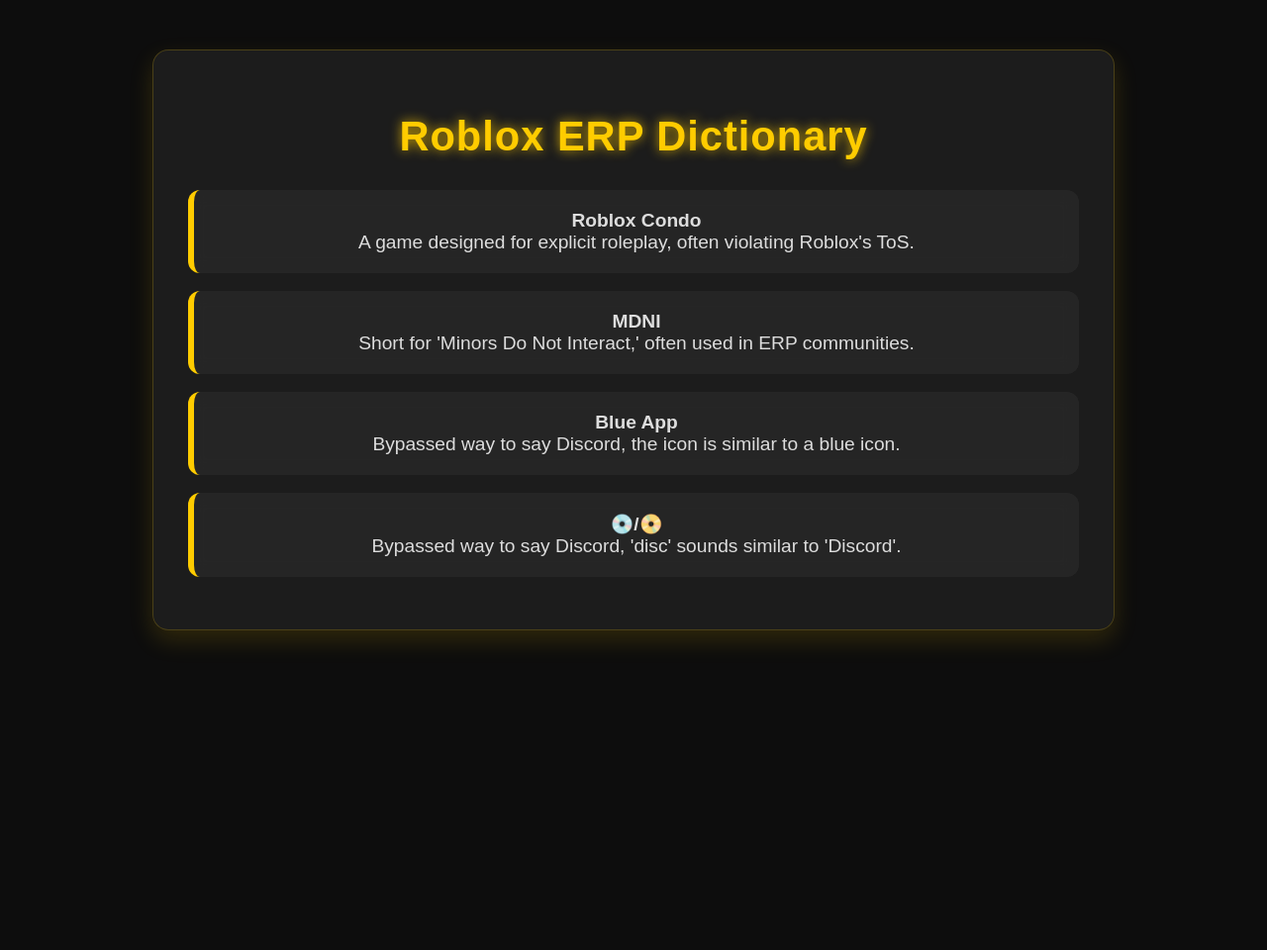
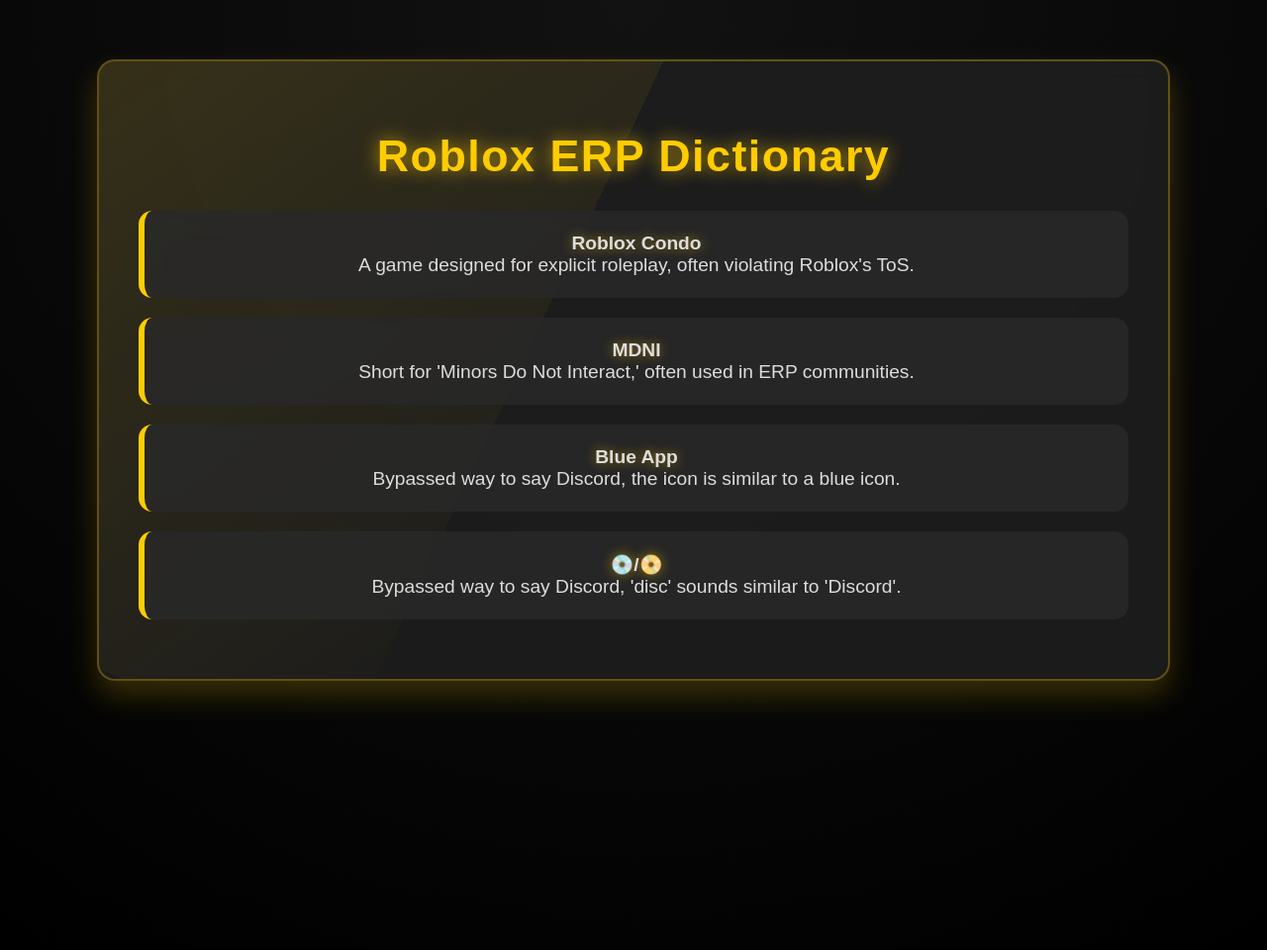
Before and after one commit to T-TGM/ERP-Definition, a Jekyll site: the page index.html, which Jekyll copies as it is, in a window 1280 px wide. Shown: the whole page at 99% size. Built offline with Jekyll 4.4.1, drawn with Linux system fonts in a browser that asks for light colours.

Commit message:
Update index.html

```diff
--- a/index.html
+++ b/index.html
@@ -5,65 +5,124 @@
     <meta name="viewport" content="width=device-width, initial-scale=1.0">
     <title>Roblox ERP Dictionary</title>
     <style>
-        /* General Page Styles */
+        /* General Page Styling */
         body {
-            font-family: 'Arial', sans-serif;
-            background-color: #0d0d0d;
+            font-family: 'Poppins', sans-serif;
+            background: radial-gradient(circle at top, #121212, #000000);
             color: #e0e0e0;
             display: flex;
             justify-content: center;
             align-items: flex-start;
             height: 100vh;
             margin: 0;
-            padding-top: 50px;
+            padding-top: 60px;
+            overflow: hidden;
+            cursor: none;
+        }
+
+        /* Floating Light Effect */
+        body::before {
+            content: "";
+            position: absolute;
+            width: 300px;
+            height: 300px;
+            background: radial-gradient(circle, rgba(255, 204, 0, 0.3), transparent);
+            border-radius: 50%;
+            top: var(--mouse-y, 50%);
+            left: var(--mouse-x, 50%);
+            transform: translate(-50%, -50%);
+            pointer-events: none;
+            transition: transform 0.1s ease-out;
         }
 
         /* Main Container */
         .container {
-            width: 85%;
-            max-width: 900px;
+            width: 90%;
+            max-width: 1000px;
             background: rgba(30, 30, 30, 0.9);
-            padding: 35px;
-            border-radius: 16px;
-            box-shadow: 0 10px 25px rgba(255, 204, 0, 0.15);
+            padding: 40px;
+            border-radius: 18px;
+            box-shadow: 0 15px 30px rgba(255, 204, 0, 0.2);
             text-align: center;
-            backdrop-filter: blur(10px);
-            border: 1px solid rgba(255, 204, 0, 0.2);
+            backdrop-filter: blur(12px);
+            border: 2px solid rgba(255, 204, 0, 0.3);
+            position: relative;
+            overflow: hidden;
+        }
+
+        /* Gradient Shine Effect */
+        .container::before {
+            content: "";
+            position: absolute;
+            top: -50px;
+            left: -50px;
+            width: 200%;
+            height: 200%;
+            background: linear-gradient(120deg, transparent, rgba(255, 204, 0, 0.2), transparent);
+            transform: rotate(25deg);
+            animation: shine 4s infinite linear;
+        }
+
+        @keyframes shine {
+            0% { transform: translate(-100%, -100%) rotate(25deg); }
+            100% { transform: translate(100%, 100%) rotate(25deg); }
         }
 
         /* Title Styling */
         h1 {
-            font-size: 2.6em;
+            font-size: 2.8em;
             color: #ffcc00;
             margin-bottom: 30px;
-            text-shadow: 0 0 12px rgba(255, 204, 0, 0.8);
-            letter-spacing: 1px;
+            text-shadow: 0 0 18px rgba(255, 204, 0, 0.7);
+            letter-spacing: 1.5px;
+            position: relative;
+            z-index: 10;
         }
 
         /* Definition Box Styling */
         .definition {
-            background: rgba(40, 40, 40, 0.8);
-            padding: 20px;
-            border-radius: 12px;
-            margin-bottom: 18px;
+            background: rgba(40, 40, 40, 0.85);
+            padding: 22px;
+            border-radius: 14px;
+            margin-bottom: 20px;
             transition: transform 0.3s ease, box-shadow 0.3s ease;
             border-left: 6px solid #ffcc00;
-            backdrop-filter: blur(8px);
+            backdrop-filter: blur(10px);
+            position: relative;
+            overflow: hidden;
         }
 
-        /* Hover Effect for Cards */
+        /* Definition Hover Effect */
         .definition:hover {
-            transform: translateY(-5px);
-            box-shadow: 0 0 20px rgba(255, 204, 0, 0.4);
+            transform: scale(1.05);
+            box-shadow: 0 0 25px rgba(255, 204, 0, 0.4);
             background: rgba(50, 50, 50, 0.95);
+        }
+
+        /* Hover Glow */
+        .definition::after {
+            content: "";
+            position: absolute;
+            width: 100%;
+            height: 5px;
+            bottom: 0;
+            left: 0;
+            background: linear-gradient(90deg, transparent, #ffcc00, transparent);
+            opacity: 0;
+            transition: opacity 0.3s ease;
+        }
+
+        .definition:hover::after {
+            opacity: 1;
         }
 
         /* Term Styling */
         .term {
             font-weight: bold;
-            font-size: 1.5em;
+            font-size: 1.6em;
             color: #ffcc00;
-            margin-bottom: 8px;
+            margin-bottom: 10px;
+            text-shadow: 0 0 12px rgba(255, 204, 0, 0.5);
         }
 
         /* Definition Text */
@@ -71,6 +130,30 @@
             margin: 0;
             font-size: 1.2em;
             color: #ddd;
+        }
+
+        /* Cursor Tracking Effect */
+        body {
+            --mouse-x: 50%;
+            --mouse-y: 50%;
+        }
+
+        body:hover {
+            cursor: none;
+        }
+
+        body::before {
+            content: "";
+            position: absolute;
+            width: 20px;
+            height: 20px;
+            background: radial-gradient(circle, #ffcc00 50%, transparent);
+            border-radius: 50%;
+            top: var(--mouse-y);
+            left: var(--mouse-x);
+            transform: translate(-50%, -50%);
+            transition: transform 0.1s ease-out;
+            pointer-events: none;
         }
     </style>
 </head>
```
Also changed, not shown: other parts of index.html (+6 -0 lines).
